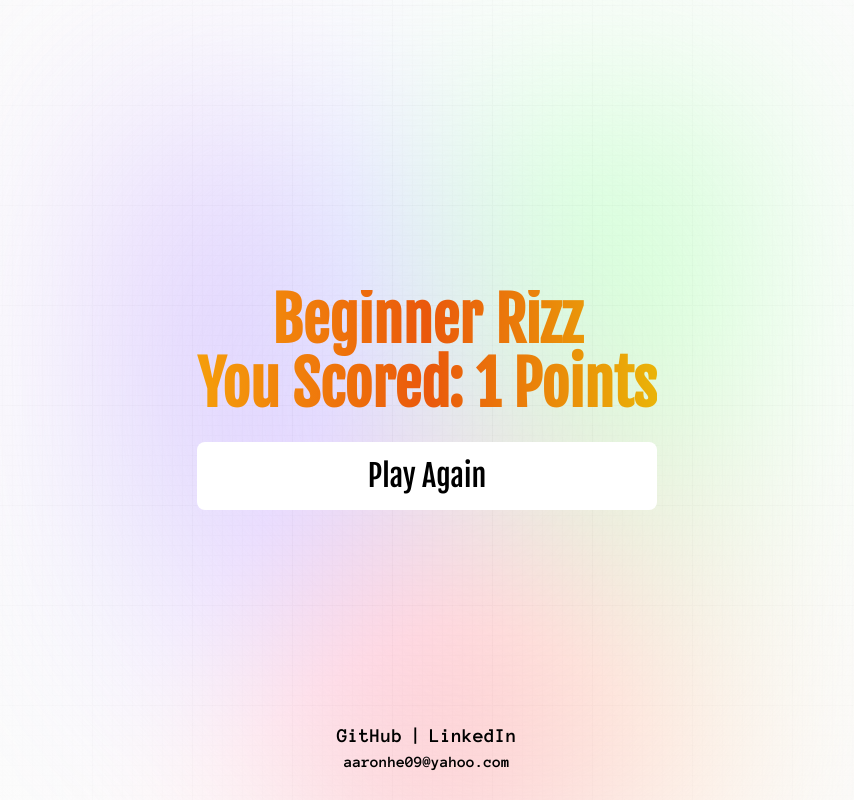
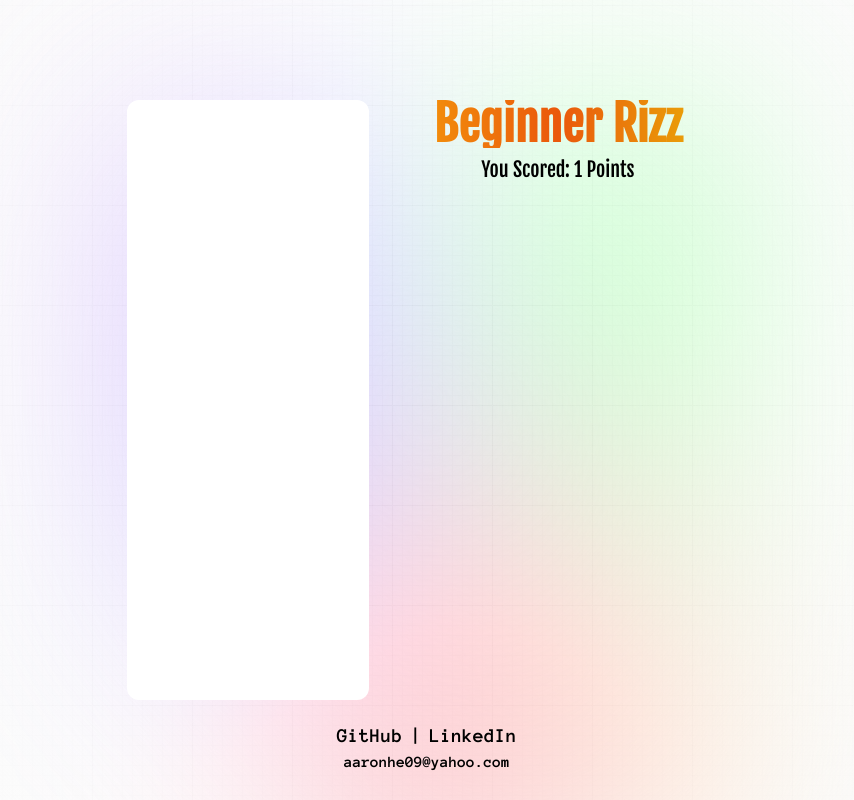
Before and after one commit to AaronHe09/rizz-o-meter, a Next.js app in the folder rizz-o-meter/: page /game/1 in a window 1280 px wide. Shown: the whole page, without its empty margins (213-1067 px from the left). Built offline with nearby package versions, Linux system fonts and the light colour scheme.

Commit message:
made rough layout for results page

```diff
--- a/rizz-o-meter/app/game/[results]/page.js
+++ b/rizz-o-meter/app/game/[results]/page.js
@@ -29,20 +29,42 @@ const Results = () => {
   };
 
   return (
-    <section className="flex flex-col justify-center items-center">
-      <h1 className="text-center text-5xl md:text-6xl font-extrabold text-black cursor-default orange_gradient mb-2">
-        {ranking}
-        <p className="mt-1">You Scored: {results} Points</p>
-      </h1>
-      <button
-        type="button"
-        onClick={handlePlayAgain}
-        className="text-2xl sm:text-3xl mt-5 bg-white py-4 w-full hover:shadow-xl transition-shadow duration-300 rounded-lg"
-      >
-        Play Again
-      </button>
+    <section className="flex justify-center items-center max-w-[600px] w-full h-[600px] gap-5">
+      <div className="basis-5/12 bg-white h-full rounded-xl"></div>
+      <div className="basis-7/12 h-full text-center">
+        <h1 className="text-center text-4xl sm:text-5xl font-extrabold text-black cursor-default orange_gradient mb-2">
+          {ranking}
+        </h1>
+        <p className="mt-1 text-lg sm:text-xl">You Scored: {results} Points</p>
+      </div>
     </section>
   );
 };
 
 export default Results;
+
+{
+  /* <h1 className="text-center text-5xl md:text-6xl font-extrabold text-black cursor-default orange_gradient mb-2">
+        {ranking}
+        <p className="mt-1">You Scored: {results} Points</p>
+      </h1>
+      {ranking === "Master Rizz" && (
+        <form className="flex justify-center gap-5">
+          <textarea
+            id="advice"
+            name="advice"
+            spellCheck={true}
+            rows={2}
+            className="bg-transparent outline outline-1 resize-none max-w-[200px] w-full rounded-lg"
+          ></textarea>
+          <button>Submit</button>
+        </form>
+      )}
+      <button
+        type="button"
+        onClick={handlePlayAgain}
+        className="text-2xl sm:text-3xl mt-5 bg-white py-4 max-w-sm w-full hover:shadow-xl transition-shadow duration-300 rounded-lg"
+      >
+        Play Again
+      </button> */
+}
--- a/rizz-o-meter/components/Answers.js
+++ b/rizz-o-meter/components/Answers.js
@@ -27,17 +27,17 @@ const Answers = ({
         {questions[currentQuestion].options.map((option, index) => {
           return (
             <motion.div
-              className="relative text-sm sm:text-lg cursor-default ml-5 mt-5 px-6 py-4 rounded-xl bg-white hover:shadow-xl transition-shadow duration-500"
+              className="relative text-sm sm:text-lg cursor-pointer ml-5 mt-5 px-6 py-4 rounded-xl bg-white hover:shadow-xl transition-shadow duration-500"
+              onClick={() => handleAnswer(option.points)}
               variants={items}
               key={uuid()}
             >
-              <button
+              <p
                 type="button"
                 className="text-lg text-center before:absolute before:transform before:-translate-y-1/2 before:top-1/2 before:left-[-10px] before:h-[2px] before:w-5 before:bg-white before:z-[-1]"
-                onClick={() => handleAnswer(option.points)}
               >
                 {option.text}
-              </button>
+              </p>
               <div
                 className={clsx(
                   "rounded-full h-6 w-6 absolute bg-black border-solid border-2 border-white top-1/2 transform -translate-y-1/2  left-[-32px]",
```
